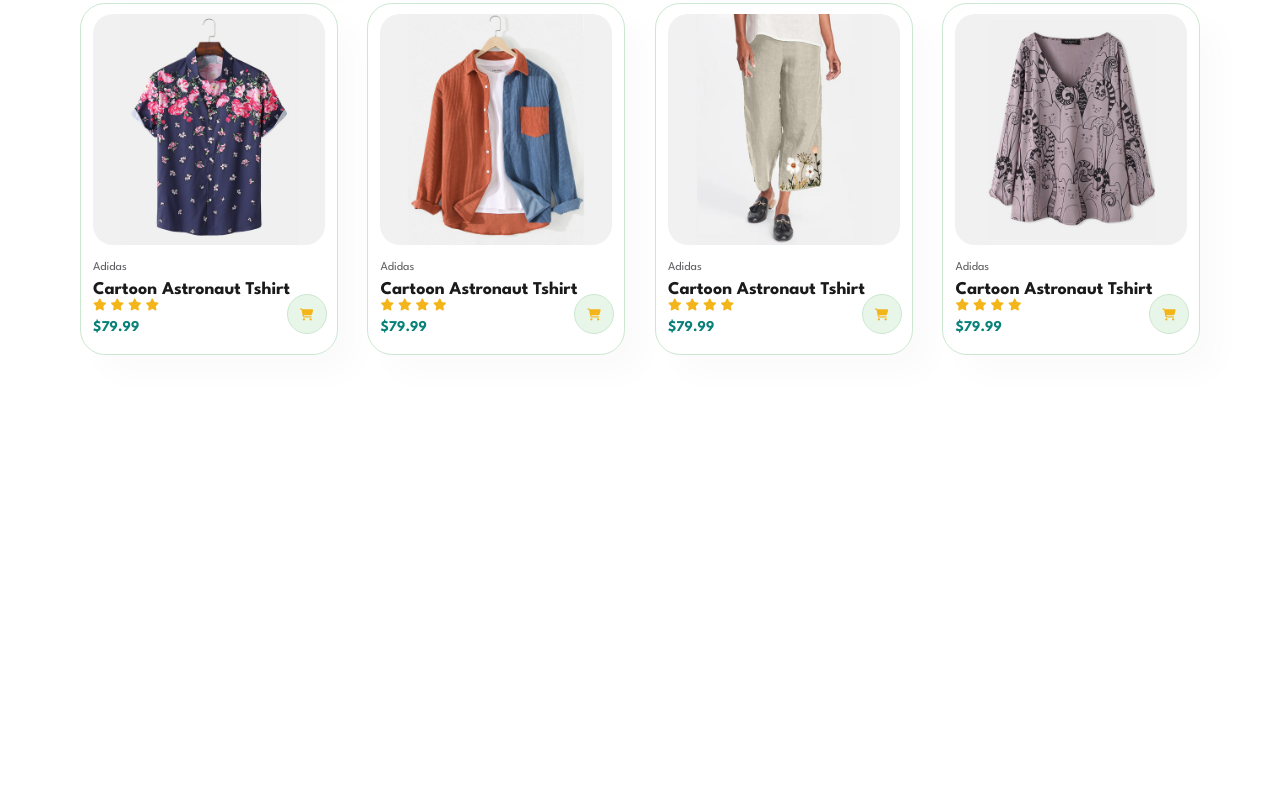
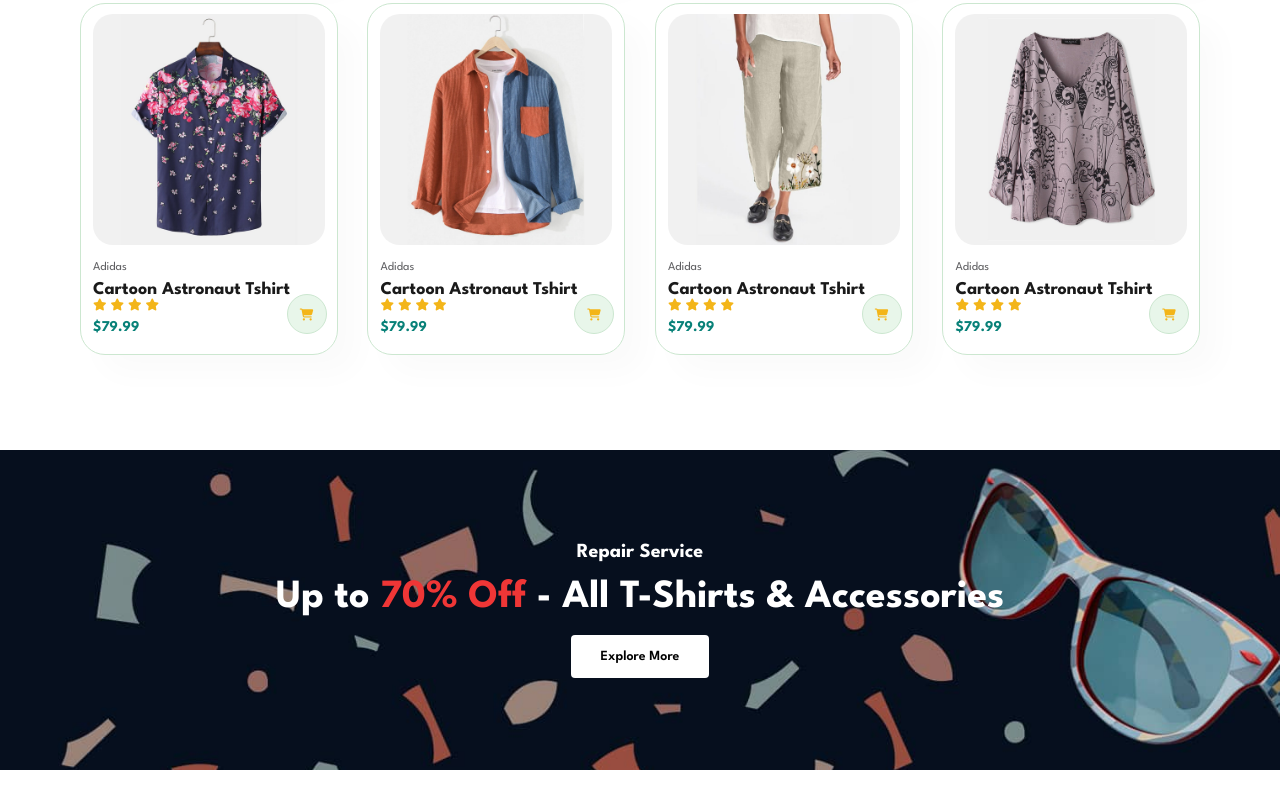
Before and after one commit to TheIchigoSimp/Ecommerce-Website, a plain HTML site: page index.html in a window 1280 px wide. Shown: the part 1664-2472 px from the top of the page. Before the commit the page ends 2074 px from the top, so only its background shows below. Drawn offline with Linux system fonts and the light colour scheme; a web font is replaced by a local one.

Commit message:
Added Call to action banner

```diff
--- a/index.html
+++ b/index.html
@@ -23,6 +23,7 @@
         </ul>
       </div>
     </section>
+
     <section id="hero">
       <h4>Trade-in-offer</h4>
       <h2>Super value deals</h2>
@@ -30,6 +31,7 @@
       <p>Save more with coupons and up to 70% off!</p>
       <button>Shop Now</button>
     </section>
+
     <section id="feature" class="section-p1">
       <div class="fe-box">
         <img src="Images/features/f1.png" alt="free shipping" />
@@ -56,6 +58,7 @@
         <h6>24/7 Support</h6>
       </div>
     </section>
+
     <section id="product1" class="section-p1">
       <h2>Featured Products</h2>
       <p>Summer Collection New Modern Design</p>
@@ -183,6 +186,12 @@
       </div>
     </section>
 
+    <section id="banner" class="section-m1">
+      <h4>Repair Service</h4>
+      <h2>Up to <span>70% Off</span> - All T-Shirts & Accessories</h2>
+      <button class="normal">Explore More</button>
+    </section>
+
     <script src="script.js"></script>
   </body>
 </html>
--- a/style.css
+++ b/style.css
@@ -41,6 +41,19 @@ p {
 
 .section-m1 {
   margin: 40px 0;
+}
+
+button.normal {
+  font-size: 14px;
+  font-weight: 600;
+  padding: 15px 30px;
+  color: #000;
+  background-color: #fff;
+  border-radius: 4px;
+  border: none;
+  cursor: pointer;
+  outline: none;
+  transition: 0.2s;
 }
 
 body {
@@ -262,3 +275,37 @@ body {
   bottom: 20px;
   right: 10px;
 }
+
+/*Call to Action Banner*/
+#banner {
+  display: flex;
+  flex-direction: column;
+  align-items: center;
+  justify-content: center;
+  text-align: center;
+  background-image: url(Images/banner/b2.jpg);
+  width: 100%;
+  height: 40vh;
+  background-size: cover;
+  background-position: center;
+}
+
+#banner h4 {
+  font-size: 20px;
+  color: #fff;
+}
+
+#banner h2 {
+  color: #fff;
+  font-size: 40px;
+  padding: 10px 0;
+}
+
+#banner h2 span {
+  color: #ef3636;
+}
+
+#banner button:hover {
+  background-color: #088178;
+  color: #fff;
+}
```
